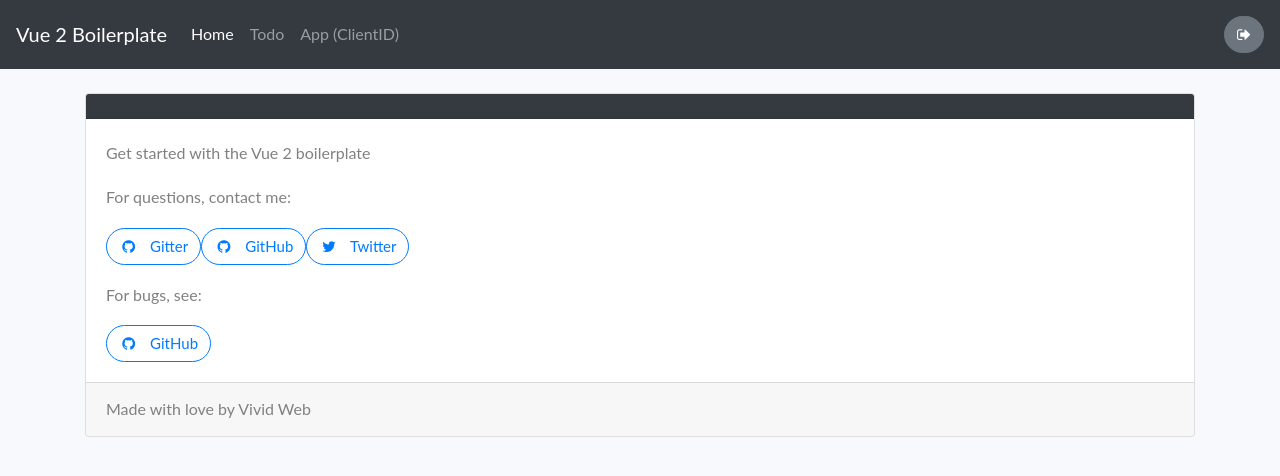
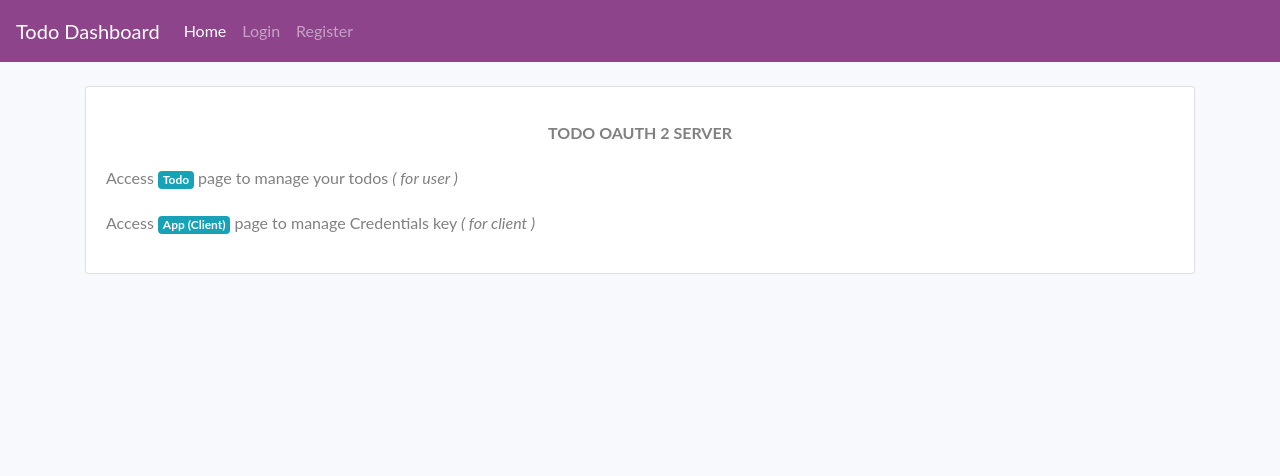
Before and after one commit to cat-do-byte/todo-oauth-dashboard, a Vue app: page /home in a window 1280 px wide. Shown: the top 476 px of the page. Built offline with nearby package versions, Linux system fonts and the light colour scheme.

Commit message:
update style

```diff
--- a/src/assets/stylus/app.styl
+++ b/src/assets/stylus/app.styl
@@ -268,3 +268,9 @@ h5,
     top: 0;
   }
 }
+.nav{
+  background: #8d448b !important
+}
+.list-group-item{
+  background: #F9F6F7
+}
--- a/src/components/Card.vue
+++ b/src/components/Card.vue
@@ -1,21 +1,12 @@
 <template>
   <div class="card">
-    <h4
-      v-if="hasSlot('header')"
-      :class="classNamesHeader"
-    >
-      <slot name="header" />
-    </h4>
-    <div
-      v-if="hasSlot('body')"
-      class="card-body"
-    >
+    <div v-if="hasSlot('body')" class="card-body">
+      <h4 v-if="hasSlot('header')" class="card-title">
+        <slot name="header" />
+      </h4>
       <slot name="body" />
     </div>
-    <div
-      v-if="hasSlot('footer')"
-      class="card-footer"
-    >
+    <div v-if="hasSlot('footer')" class="card-footer">
       <slot name="footer" />
     </div>
   </div>
@@ -31,27 +22,25 @@
  * Gives an idea how components work.
  */
 
-import SlotMixin from '@/mixins/slot';
+import SlotMixin from "@/mixins/slot";
 
 export default {
   /**
    * The name of the component.
    */
-  name: 'Card',
+  name: "Card",
 
   /**
    * The mixins that the component can use.
    */
-  mixins: [
-    SlotMixin,
-  ],
+  mixins: [SlotMixin],
 
   /**
    * The properties that the component accepts.
    */
   props: {
     contextualStyle: {
-      default: 'primary',
+      default: "primary",
       type: String,
       required: false,
     },
@@ -68,13 +57,13 @@ export default {
      * @returns {Array} The classes for the header.
      */
     classNamesHeader() {
-      const classNames = ['card-header'];
+      const classNames = ["card-header"];
 
       if (this.contextualStyle) {
         classNames.push(`bg-${this.contextualStyle}`);
-        classNames.push('text-white');
+        classNames.push("text-white");
       } else {
-        classNames.push('bg-default');
+        classNames.push("bg-default");
       }
 
       return classNames;
@@ -82,3 +71,11 @@ export default {
   },
 };
 </script>
+<style scoped>
+.card-title {
+  color: #8d448b;
+}
+.card-footer {
+  background: #fff;
+}
+</style>
--- a/src/layouts/Default.vue
+++ b/src/layouts/Default.vue
@@ -2,7 +2,7 @@
   <div>
     <nav class="navbar navbar-expand-lg navbar-dark bg-dark">
       <router-link :to="{ name: 'home.index' }" class="navbar-brand">
-        Vue 2 Boilerplate
+        Todo Dashboard
       </router-link>
 
       <button class="navbar-toggler" type="button" @click="toggleMenu">
@@ -20,6 +20,7 @@
             <a class="nav-link"> Home </a>
           </router-link>
           <router-link
+            v-show="isLoggedIn"
             :to="{ name: 'todo' }"
             active-class="active"
             class="nav-item"
@@ -28,6 +29,7 @@
             <a class="nav-link"> Todo </a>
           </router-link>
           <router-link
+            v-show="isLoggedIn"
             :to="{ name: 'client' }"
             active-class="active"
             class="nav-item"
@@ -35,12 +37,31 @@
           >
             <a class="nav-link"> App (ClientID) </a>
           </router-link>
+
+          <router-link
+            v-show="!isLoggedIn"
+            :to="{ name: 'login' }"
+            class="nav-item"
+            tag="li"
+          >
+            <a class="nav-link"> Login </a>
+          </router-link>
+
+          <router-link
+            v-show="!isLoggedIn"
+            :to="{ name: 'register' }"
+            class="nav-item"
+            tag="li"
+          >
+            <a class="nav-link"> Register </a>
+          </router-link>
         </ul>
-        <span class="navbar-text">
-          <a class="btn btn-secondary" href="#" @click.prevent="logout">
-            <i class="fa fa-sign-out" />
+        <!-- <span class="navbar-text">
+          <a class="nav-link" v-show="!isLoggedIn" href="/login"> Login </a>
+          <a class="nav-link" v-show="!isLoggedIn" href="/register">
+            Register
           </a>
-        </span>
+        </span> -->
       </div>
     </nav>
 
@@ -80,6 +101,7 @@ export default {
   data() {
     return {
       menuCollapsed: false,
+      isLoggedIn: localStorage.getItem("todo-token") !== null,
     };
   },
 
@@ -93,3 +115,8 @@ export default {
   },
 };
 </script>
+<style scoped>
+.bg-dark {
+  background: #8d448b !important;
+}
+</style>
--- a/src/routes/index.js
+++ b/src/routes/index.js
@@ -63,7 +63,7 @@ export default [
   // Login
   {
     path: "/login",
-    name: "login.index",
+    name: "login",
     component: () => import("@/views/Auth/Login.vue"),
 
     // If the user needs to be a guest to view this page.
@@ -75,7 +75,7 @@ export default [
   // Register
   {
     path: "/register",
-    name: "register.index",
+    name: "register",
     component: () => import("@/views/Auth/Register.vue"),
 
     // If the user needs to be a guest to view this page.
--- a/src/views/Auth/Register.vue
+++ b/src/views/Auth/Register.vue
@@ -26,7 +26,9 @@
             v-model="user.password"
           />
         </div>
-
+        <p class="text-center">
+          If you have account <a href="/login"> Login </a>
+        </p>
         <div class="form-group">
           <span
             id="login"
--- a/src/views/Client.vue
+++ b/src/views/Client.vue
@@ -47,7 +47,7 @@
             />
           </div>
           <div class="col col-3">
-            <span class="btn btn-block btn-success" @click="createClient"
+            <span class="btn btn-block btn-primary" @click="createClient"
               >Create</span
             >
           </div>
--- a/src/views/Home/Index.vue
+++ b/src/views/Home/Index.vue
@@ -3,45 +3,18 @@
     <v-card contextual-style="dark">
       <span slot="header"> </span>
       <div slot="body">
-        <p>Get started with the Vue 2 boilerplate</p>
-        <p>For questions, contact me:</p>
+        <p class="text-center text-uppercase font-weight-bold">
+          Todo OAuth 2 Server
+        </p>
         <p>
-          <a
-            class="btn btn-outline-primary"
-            href="http://gitter.im/petervmeijgaard"
-            target="_blank"
-          >
-            <i class="fa fa-github fa-fw" aria-hidden="true" />
-            <span class="pl-2"> Gitter </span>
-          </a>
-          <a
-            class="btn btn-outline-primary"
-            href="http://github.com/petervmeijgaard"
-            target="_blank"
-          >
-            <i class="fa fa-github fa-fw" aria-hidden="true" />
-            <span class="pl-2"> GitHub </span>
-          </a>
-          <a
-            class="btn btn-outline-primary"
-            href="http://twitter.com/petervmeijgaard"
-            target="_blank"
-          >
-            <i class="fa fa-twitter fa-fw" aria-hidden="true" />
-            <span class="pl-2"> Twitter </span>
-          </a>
+          Access <span class="badge badge-info">Todo</span> page to manage your
+          todos <i>( for user )</i>
         </p>
-        <p>For bugs, see:</p>
-        <a
-          class="btn btn-outline-primary"
-          href="https://github.com/petervmeijgaard/vue-2.0-boilerplate/issues"
-          target="_blank"
-        >
-          <i class="fa fa-github fa-fw" aria-hidden="true" />
-          <span class="pl-2"> GitHub </span>
-        </a>
+        <p>
+          Access <span class="badge badge-info">App (Client)</span> page to
+          manage Credentials key <i>( for client )</i>
+        </p>
       </div>
-      <div slot="footer">Made with love by Vivid Web</div>
     </v-card>
   </v-layout>
 </template>
--- a/src/views/OAuth.vue
+++ b/src/views/OAuth.vue
@@ -11,7 +11,10 @@
                   Want to access your account with permission :
                 </footer>
               </blockquote>
-              <p class="card-text mb-5">+ Read</p>
+              <p class="card-text mb-5">
+                <span class="badge badge-warning">Read all Todo</span><br />
+                <span class="badge badge-warning">Create new Todo</span>
+              </p>
               <div class="w-100 pb-1"></div>
               <div class="d-flex align-items-center align-self-end">
                 <div class="m-2">
--- a/src/views/Todo.vue
+++ b/src/views/Todo.vue
@@ -39,7 +39,7 @@
             />
           </div>
           <div class="col col-3">
-            <span class="btn btn-block btn-success" @click="createTodo"
+            <span class="btn btn-block btn-primary" @click="createTodo"
               >Add</span
             >
           </div>
```
